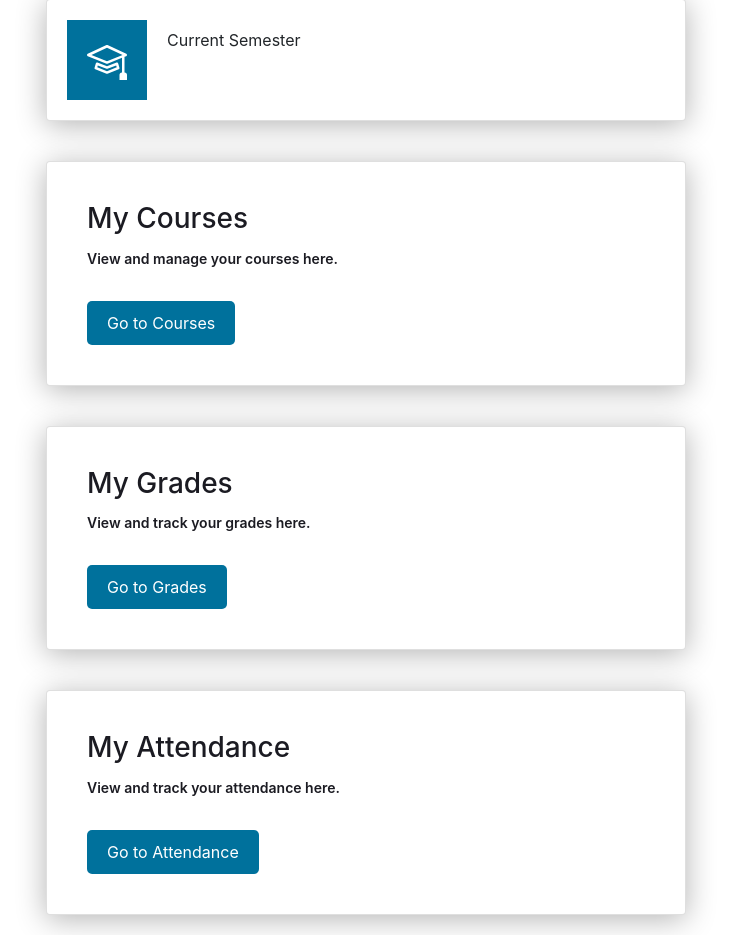
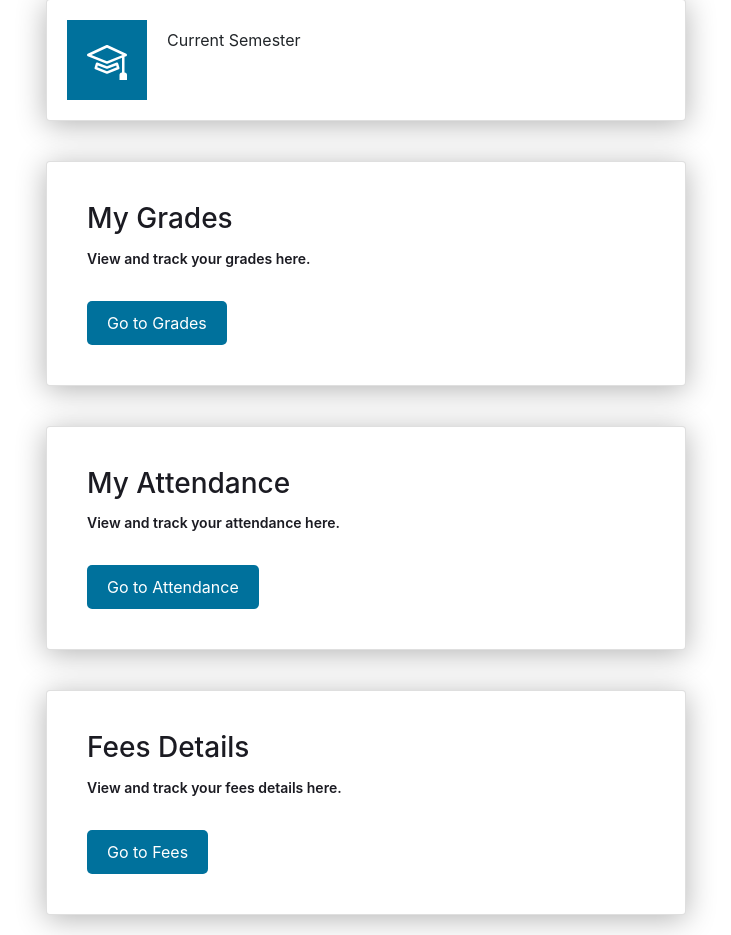
Before and after one commit to kaboomzone/sportal, a Node server app: template views/home.ejs in a window 1280 px wide. Shown: the part 297-1232 px from the top of the page, without its empty margins (274-1005 px from the left). Run offline with Node 20, Linux system fonts and the light colour scheme; the template is opened without the code that fills it, so the values that code supplies are empty; some libraries are stand-ins or nearby versions.

Commit message:
admin commit

```diff
--- a/app.js
+++ b/app.js
@@ -330,7 +330,7 @@ app.post('/fees', isAuthenticated, async (req, res) => {
 });
 
 
-app.get('/course', (req, res) => {
+/* app.get('/course', (req, res) => {
     res.render('course',{
         coursevideos: [],
         currentsemester: 0,
@@ -376,6 +376,8 @@ app.get('/coursevideos', isAuthenticated, async (req, res) => {
         res.status(500).send('Internal Server Error');
     }
 });
+
+*/
 
 
 app.get('/profile', isAuthenticated, async (req, res) => {
--- a/views/home.ejs
+++ b/views/home.ejs
@@ -58,15 +58,6 @@
         </div>
       </div>
 
-      <div class="card-container">
-        <div class="card">
-          <div class="card-body">
-            <h5 class="card-title">My Courses</h5>
-            <p class="card-text">View and manage your courses here.</p>
-            <a href="/course" class="btn btn-primary">Go to Courses</a>
-          </div>
-        </div>
-      </div>
 
       <div class="card-container">
         <div class="card">
@@ -88,6 +79,17 @@
 
         </div>
       </div>
+
+
+      <div class="card-container">
+        <div class="card">
+          <div class="card-body">
+            <h5 class="card-title">Fees Details</h5>
+            <p class="card-text">View and track your fees details here.</p>
+            <a href="/fees" class="btn btn-primary">Go to Fees</a>
+          </div>
+        </div>
+      </div>
       <div>
       </div>
 </body>
--- a/views/marks.ejs
+++ b/views/marks.ejs
@@ -50,6 +50,7 @@
             <form id="marks-form" action="/marks" method="POST">
                 <div class="form-group">
                     <label style="color: #000000;" for="semester">Choose Semester:</label>
+
                     <select id="semester" name="semester" class="form-control">
                         <option value="1">Semester 1</option>
                         <option value="2">Semester 2</option>
```
Also changed, not shown: db/student.db.
